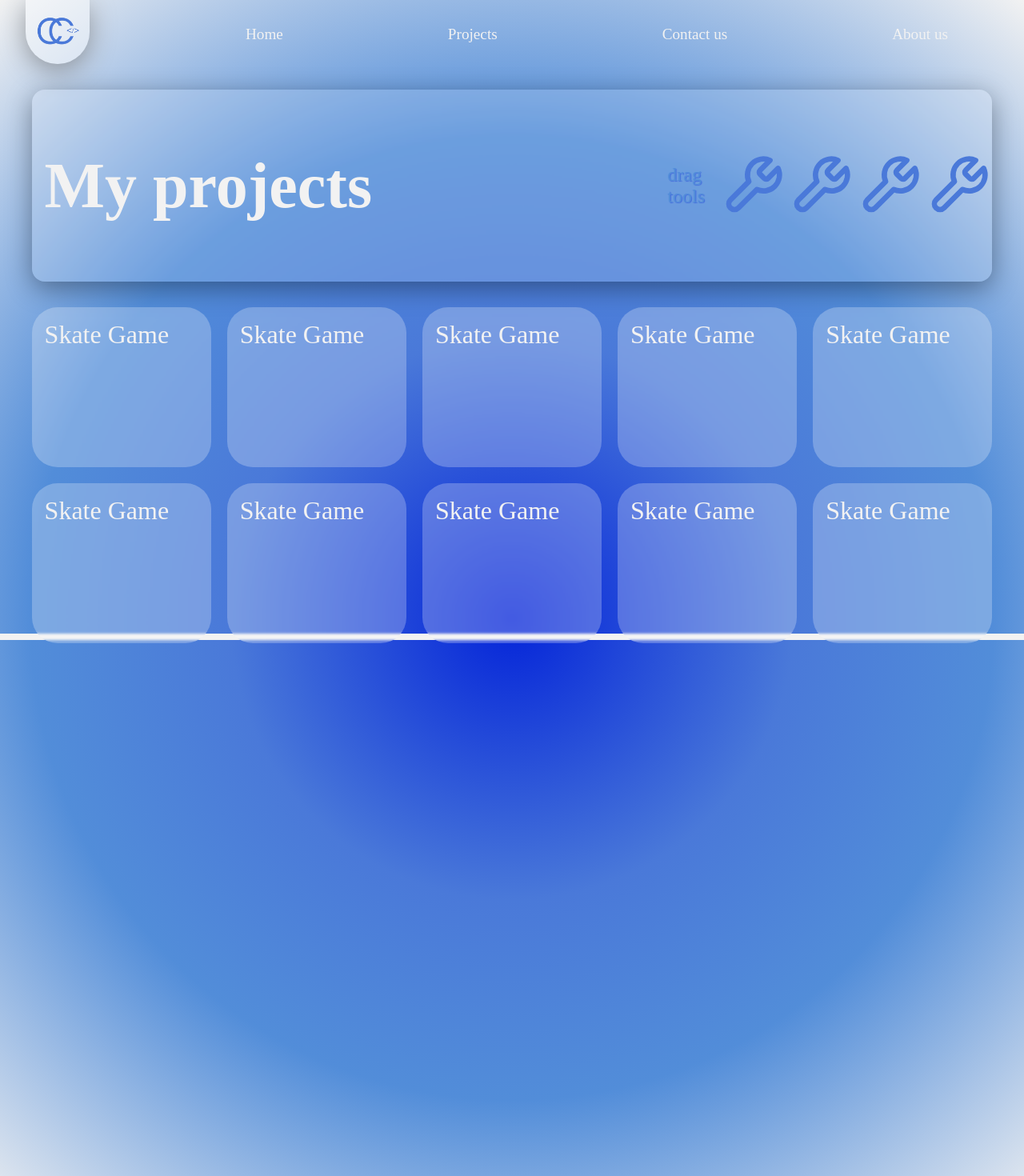
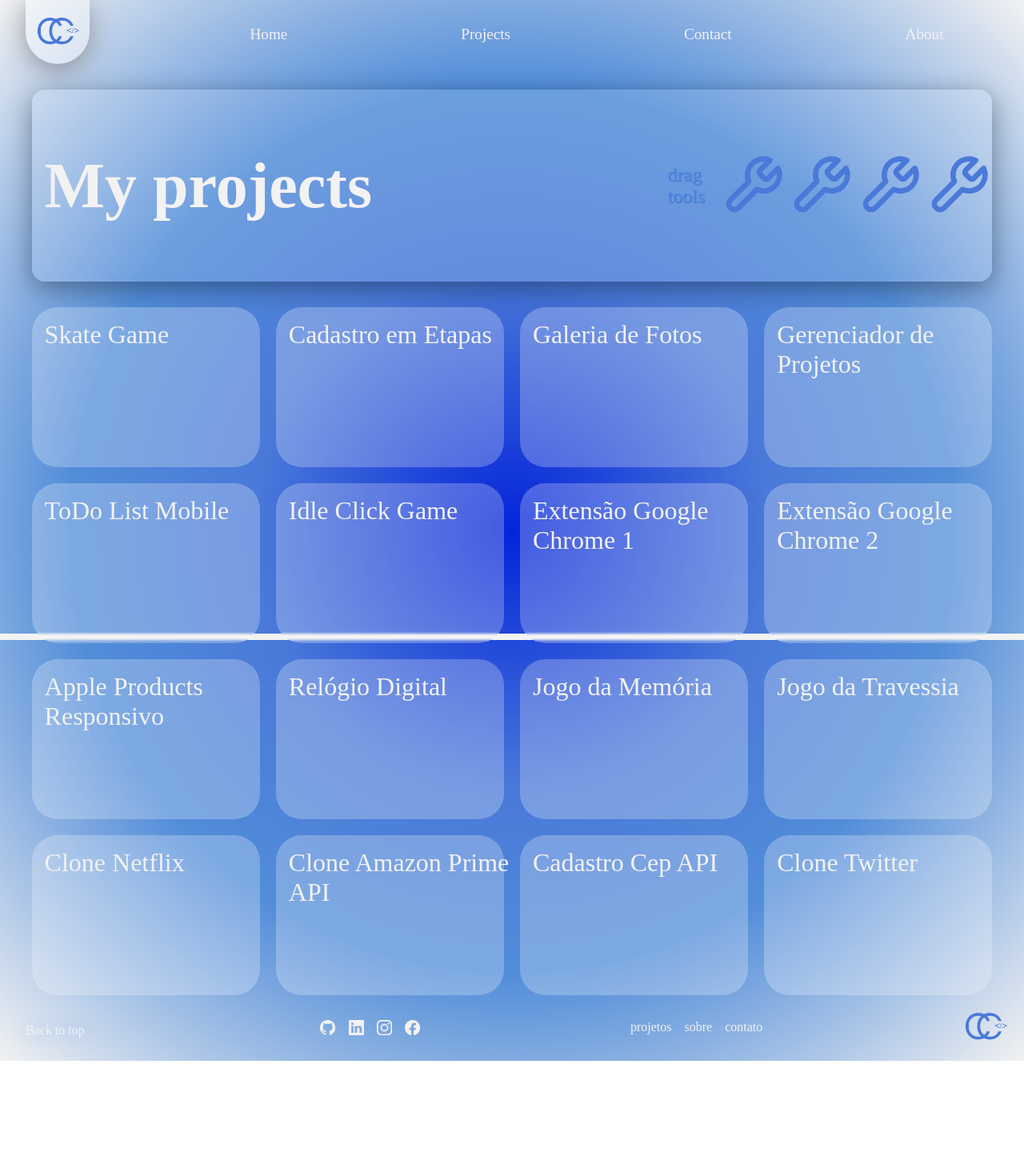
Before and after one commit to CamposCodes/MyWebsite-CamposCodes, a React (Vite) app: page /projects in a window 1280 px wide. Shown: the top 1470 px of the page at 80% size. After the commit the page ends 1326 px from the top, so only its background shows below. Built offline with nearby package versions, Linux system fonts and the light colour scheme; a web font is replaced by a local one.

Commit message:
update pages e navbar

```diff
--- a/src/components/Navbar/index.tsx
+++ b/src/components/Navbar/index.tsx
@@ -36,8 +36,8 @@ const Navbar = () => {
                     <C.NavbarLinkContainer>
                         <C.NavbarLink to="/">Home</C.NavbarLink>
                         <C.NavbarLink to="/projects">Projects</C.NavbarLink>
-                        <C.NavbarLink to="/contact">Contact us</C.NavbarLink>
-                        <C.NavbarLink to="/about">About us</C.NavbarLink>
+                        <C.NavbarLink to="/contact">Contact</C.NavbarLink>
+                        <C.NavbarLink to="/about">About</C.NavbarLink>
                         <C.OpenLinksButton onClick = {changeNavbar}>
                             {extendNavbar ? <MdClose/> : <MdMenu />}
                         </C.OpenLinksButton>
@@ -54,8 +54,8 @@ const Navbar = () => {
                 <C.NavbarExtendedContainer>
                         <C.NavbarLinkExtend onClick={changeNavbar} to="/">Home</C.NavbarLinkExtend>
                         <C.NavbarLinkExtend onClick={changeNavbar} to="/projects">Projects</C.NavbarLinkExtend>
-                        <C.NavbarLinkExtend onClick={changeNavbar} to="/contact">Contact us</C.NavbarLinkExtend>
-                        <C.NavbarLinkExtend onClick={changeNavbar} to="/about">About us</C.NavbarLinkExtend>
+                        <C.NavbarLinkExtend onClick={changeNavbar} to="/contact">Contact</C.NavbarLinkExtend>
+                        <C.NavbarLinkExtend onClick={changeNavbar} to="/about">About</C.NavbarLinkExtend>
                 </C.NavbarExtendedContainer>
                 </motion.nav>
 
--- a/src/components/Theme/index.tsx
+++ b/src/components/Theme/index.tsx
@@ -4,13 +4,14 @@ import { ReactNode } from 'react';
 import Footer from '../Footer';
 import ScrollBar from '../ScrollBar';
 
-
 type Props = {
     children: ReactNode
 }
 
 const Theme =  ({children}: Props) => {
+
     return(
+
         <C.Container>
             <C.Area>
                 <ScrollBar/>
@@ -23,6 +24,7 @@ const Theme =  ({children}: Props) => {
                 <Footer/>
             </C.Area>
         </C.Container>
+
     );
 }
 
--- a/src/pages/Home/index.tsx
+++ b/src/pages/Home/index.tsx
@@ -7,6 +7,7 @@ import {motion} from 'framer-motion';
 
 import { DiReact,DiJsBadge,DiGitBranch } from "react-icons/di";
 import { SiTypescript } from "react-icons/si";
+
 
 
 const Home = () => {
--- a/src/pages/Projects/index.tsx
+++ b/src/pages/Projects/index.tsx
@@ -42,48 +42,78 @@ const Projects = () => {
                         </a>
                     </C.ProjectArea>
                     <C.ProjectArea>
-                        <a target='_blank' href="https://camposcodes.github.io/SkateGame/">
-                            <C.ProjectContent>Skate Game</C.ProjectContent>
+                        <a target='_blank' href="https://github.com/CamposCodes/CadastroEmEtapas">
+                            <C.ProjectContent>Cadastro em Etapas</C.ProjectContent>
                         </a>
                     </C.ProjectArea>
                     <C.ProjectArea>
-                        <a target='_blank' href="https://camposcodes.github.io/SkateGame/">
-                            <C.ProjectContent>Skate Game</C.ProjectContent>
+                        <a target='_blank' href="https://github.com/CamposCodes/GaleriaDeFotos">
+                            <C.ProjectContent>Galeria de Fotos</C.ProjectContent>
                         </a>
                     </C.ProjectArea>
                     <C.ProjectArea>
-                        <a target='_blank' href="https://camposcodes.github.io/SkateGame/">
-                            <C.ProjectContent>Skate Game</C.ProjectContent>
+                        <a target='_blank' href="https://github.com/CamposCodes/CostsGerenciadorDeProjetos">
+                            <C.ProjectContent>Gerenciador de Projetos</C.ProjectContent>
                         </a>
                     </C.ProjectArea>
                     <C.ProjectArea>
-                        <a target='_blank' href="https://camposcodes.github.io/SkateGame/">
-                            <C.ProjectContent>Skate Game</C.ProjectContent>
+                        <a target='_blank' href="https://github.com/CamposCodes/ToDoListMobile-ReactNative">
+                            <C.ProjectContent>ToDo List Mobile</C.ProjectContent>
                         </a>
                     </C.ProjectArea>
                     <C.ProjectArea>
-                        <a target='_blank' href="https://camposcodes.github.io/SkateGame/">
-                            <C.ProjectContent>Skate Game</C.ProjectContent>
+                        <a target='_blank' href="https://github.com/CamposCodes/IdleClickGame-React">
+                            <C.ProjectContent>Idle Click Game</C.ProjectContent>
                         </a>
                     </C.ProjectArea>
                     <C.ProjectArea>
-                        <a target='_blank' href="https://camposcodes.github.io/SkateGame/">
-                            <C.ProjectContent>Skate Game</C.ProjectContent>
+                        <a target='_blank' href="https://github.com/CamposCodes/BrowserExtensionJs-ListaDeFavoritos">
+                            <C.ProjectContent>Extensão Google Chrome 1</C.ProjectContent>
                         </a>
                     </C.ProjectArea>
                     <C.ProjectArea>
-                        <a target='_blank' href="https://camposcodes.github.io/SkateGame/">
-                            <C.ProjectContent>Skate Game</C.ProjectContent>
+                        <a target='_blank' href="https://github.com/CamposCodes/BrowserExtensionJs-TransformaEmMaiusculo">
+                            <C.ProjectContent>Extensão Google Chrome 2</C.ProjectContent>
                         </a>
                     </C.ProjectArea>
                     <C.ProjectArea>
-                        <a target='_blank' href="https://camposcodes.github.io/SkateGame/">
-                            <C.ProjectContent>Skate Game</C.ProjectContent>
+                        <a target='_blank' href="https://camposcodes.github.io/AppleProductsResponsivo/">
+                            <C.ProjectContent>Apple Products Responsivo</C.ProjectContent>
                         </a>
                     </C.ProjectArea>
                     <C.ProjectArea>
-                        <a target='_blank' href="https://camposcodes.github.io/SkateGame/">
-                            <C.ProjectContent>Skate Game</C.ProjectContent>
+                        <a target='_blank' href="https://camposcodes.github.io/RelogioDigital/">
+                            <C.ProjectContent>Relógio Digital</C.ProjectContent>
+                        </a>
+                    </C.ProjectArea>
+                    <C.ProjectArea>
+                        <a target='_blank' href="https://camposcodes.github.io/JogoDaMemoria/">
+                            <C.ProjectContent>Jogo da Memória</C.ProjectContent>
+                        </a>
+                    </C.ProjectArea>
+                    <C.ProjectArea>
+                        <a target='_blank' href="https://camposcodes.github.io/JogoDaTravessia/">
+                            <C.ProjectContent>Jogo da Travessia</C.ProjectContent>
+                        </a>
+                    </C.ProjectArea>
+                    <C.ProjectArea>
+                        <a target='_blank' href="https://camposcodes.github.io/CloneNetflix/">
+                            <C.ProjectContent>Clone Netflix</C.ProjectContent>
+                        </a>
+                    </C.ProjectArea>
+                    <C.ProjectArea>
+                        <a target='_blank' href="https://camposcodes.github.io/CadastroCepAPI/s">
+                            <C.ProjectContent>Clone Amazon Prime API</C.ProjectContent>
+                        </a>
+                    </C.ProjectArea>
+                    <C.ProjectArea>
+                        <a target='_blank' href="https://github.com/CamposCodes/CloneAmazonPrimeVideo">
+                            <C.ProjectContent>Cadastro Cep API</C.ProjectContent>
+                        </a>
+                    </C.ProjectArea>
+                    <C.ProjectArea>
+                        <a target='_blank' href="https://camposcodes.github.io/CloneTwitter/">
+                            <C.ProjectContent>Clone Twitter</C.ProjectContent>
                         </a>
                     </C.ProjectArea>
                 </C.ContainerGrid>
--- a/src/pages/Projects/styles.ts
+++ b/src/pages/Projects/styles.ts
@@ -5,8 +5,8 @@ export const ContainerGrid = styled.section`
     box-sizing: border-box;
     display: grid;
     gap: 20px;
-    grid-template-columns: repeat(5, 1fr);
-    grid-template-rows: repeat(5, 1fr);
+    grid-template-columns: repeat(4, 1fr);
+    grid-template-rows: repeat(4, 1fr);
     color: var(--wht);
 
 
@@ -24,7 +24,6 @@ export const Container = styled.section`
     justify-content: center;
     align-items: center;
     position:relative;
-
 `;
 export const ProjectArea = styled.div`
     background: rgba( 255, 255, 255, 0.25 );
@@ -34,9 +33,10 @@ export const ProjectArea = styled.div`
     border-radius: 2rem;
     justify-content: center;
     align-items: center;
-    width: 100%;
+    min-width: 100%;
     height: 200px;
     object-fit: contain;
+
 
     &:hover{
         background: var(--blue1);
@@ -57,7 +57,7 @@ export const ProjectContent = styled.p`
     color: var(--wht);
     font-size: 2rem;
     padding: 1rem;
-    white-space: nowrap;
+    word-wrap: break-word;
 
     &:hover{
         opacity: 80%;
```
